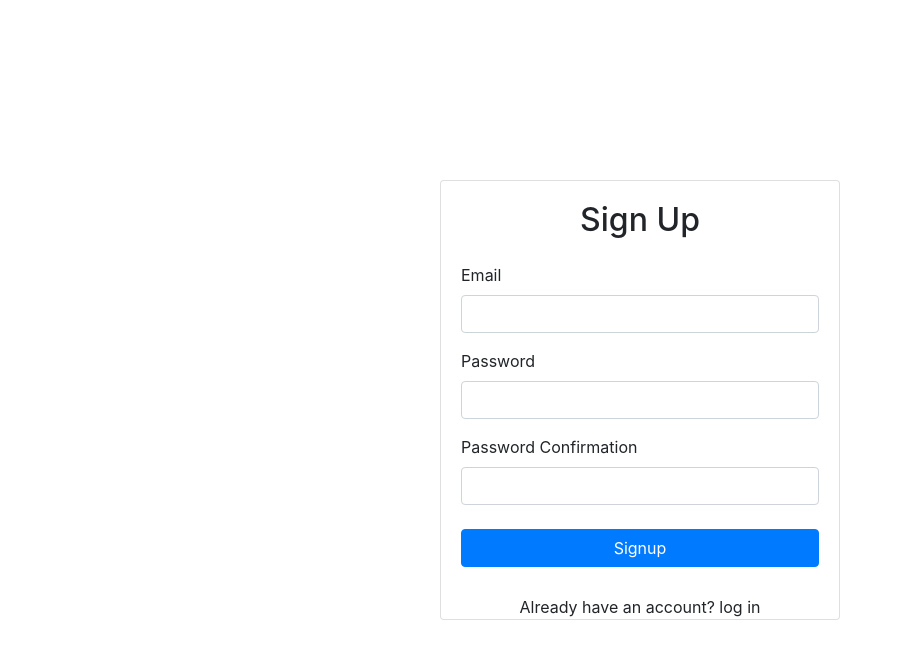
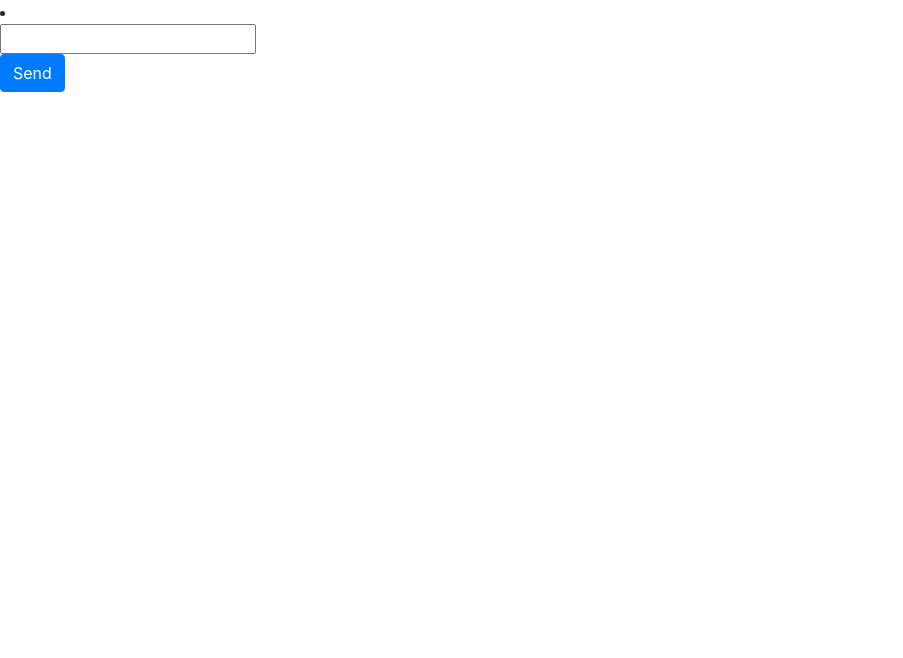
Before and after one commit to messenger-app-team/messenger-app, a React (Create React App) app in the folder client/: page / in a window 1280 px wide. Shown: the top 658 px of the page, without its empty margins (0-903 px from the left). Built offline with nearby package versions, Linux system fonts and the light colour scheme.

Commit message:
click event working

```diff
--- a/client/src/App.js
+++ b/client/src/App.js
@@ -1,26 +1,24 @@
 // import logo from './logo.svg';
 import './App.css';
 import Signup from "./components/Signup";
-import ChatApp from './components/ChatApp'
+import ChatApp from './components/ChatApp';
 import {AuthProvider} from './contexts/AuthContext';
 import "bootstrap/dist/css/bootstrap.min.css"
 
 function App() {
-  return(
-    // <ChatApp/>
-    <Signup/>
+  return (
+    <ChatApp />
+    // <Signup/>
 
-  //   <>
+    //   <>
 
+    //   <AuthProvider>
 
-  //   <AuthProvider>
+    //       <Signup/>;
 
-  //       <Signup/>;
-
-
-  //   </AuthProvider>
-  //  </>
-  )
+    //   </AuthProvider>
+    //  </>
+  );
 }
 
 export default App;
--- a/client/src/components/Send.js
+++ b/client/src/components/Send.js
@@ -2,13 +2,13 @@
 import React from "react";
 import { Button } from "react-bootstrap";
 
-// const Send = () => {
-//     console.log("click")
-// };
+function Send() {
+  function handleClick(e) {
+    e.preventDefault();
+    console.log('Send was clicked.');
+  }
 
-function Send() {
-    return <Button onClick={console.log('click')}>Send</Button>;
-};
-
+  return <Button onClick={handleClick}>Send</Button>;
+}
 
 export default Send;
```
Also changed, not shown: client/src/components/ChatApp.js (+12 -11 lines).
